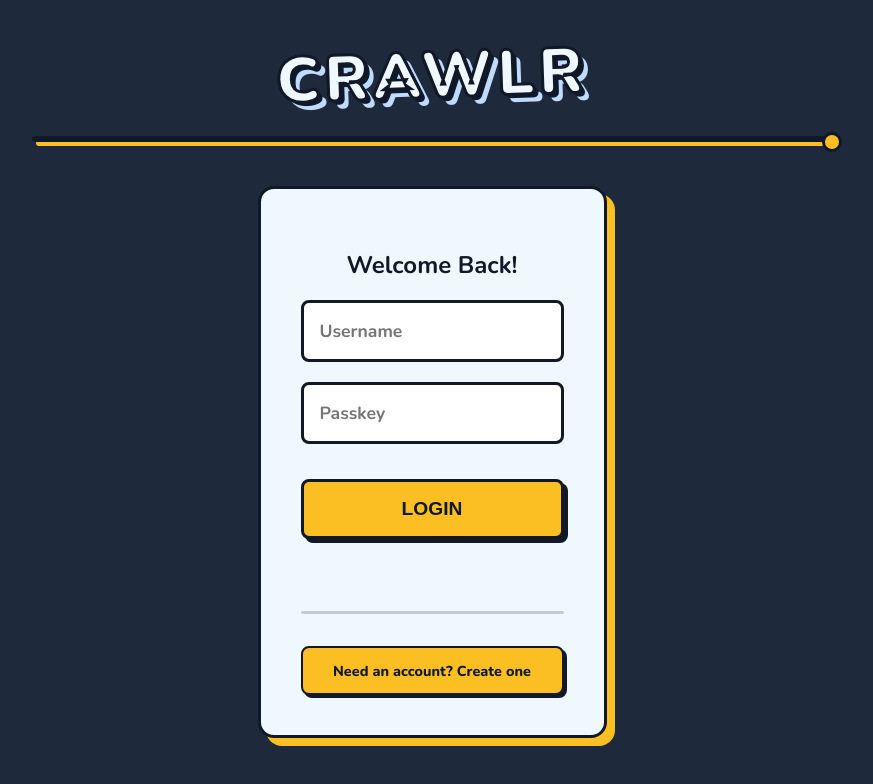
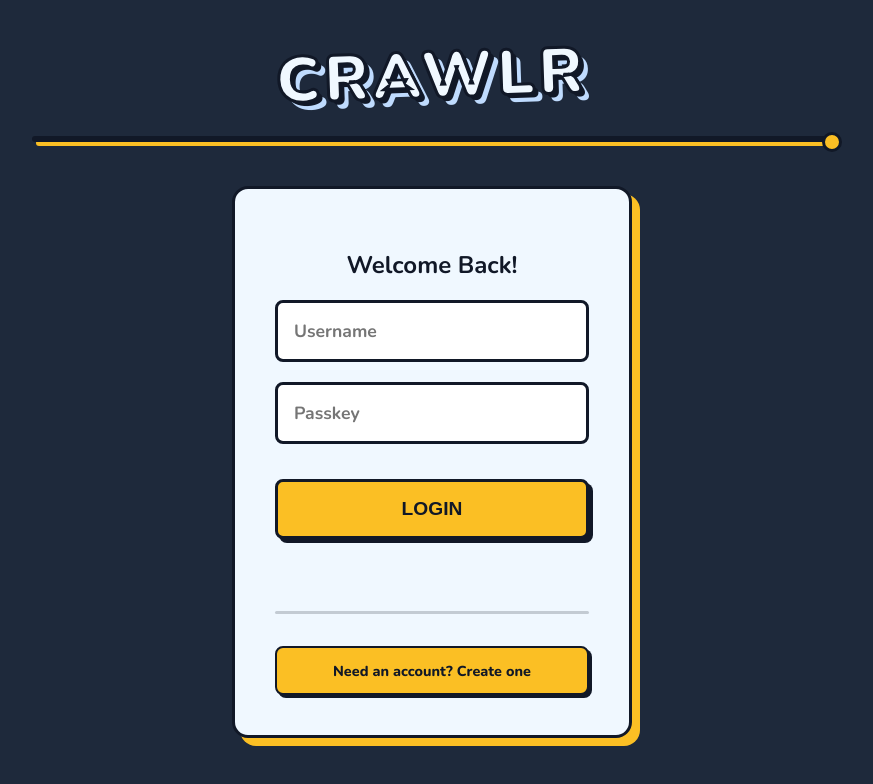
Before and after one commit to TamairNV/Pub-Crawl, an Angular app: page /login in a window 1280 px wide. Shown: the top 784 px of the page, without its empty margins (208-1081 px from the left). Built offline with nearby package versions, Linux system fonts and the light colour scheme.

Commit message:
Routed pages take the screen width, no sideways scroll on phones

```diff
--- a/src/styles.css
+++ b/src/styles.css
@@ -134,3 +134,6 @@ body {
 .link-as-button:hover {
   background-color: #f59e0b;
 }
+
+/* Routed pages fill the screen width instead of growing to their widest child (stops sideways scroll on phones) */
+.main-container > *:not(.separator):not(h1):not(router-outlet) { width: 100%; max-width: 100%; min-width: 0; box-sizing: border-box; }
```
